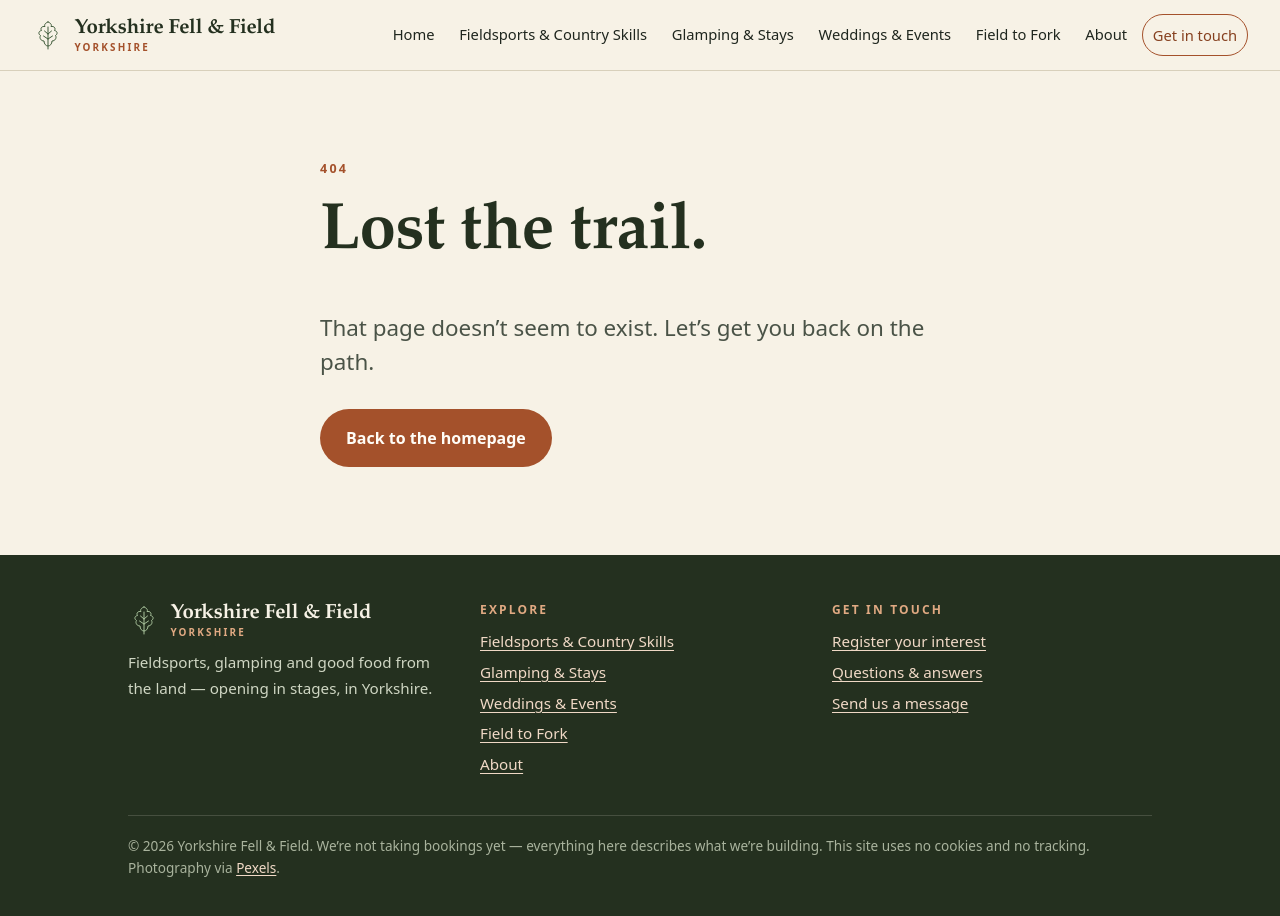
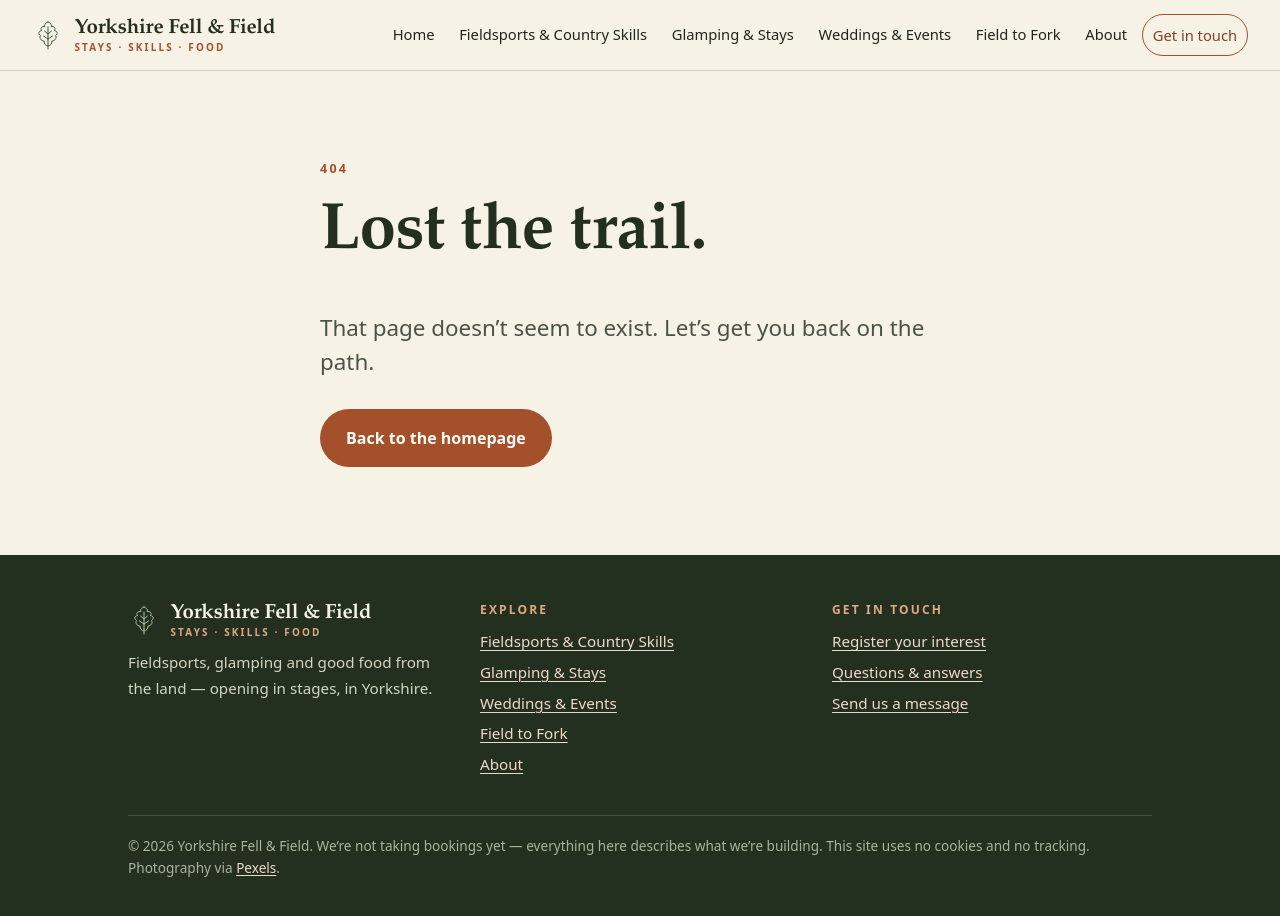
Before and after one commit to fruitbat3000/yorkshire-fell-and-field-web, a plain HTML site: page 404.html in a window 1280 px wide. Drawn offline with Linux system fonts and the light colour scheme.

Commit message:
Header tagline: Stays · Skills · Food
Co-Authored-By: Claude Sonnet 5 <noreply@anthropic.com>

```diff
--- a/404.html
+++ b/404.html
@@ -21,7 +21,7 @@
   <div class="wrap">
     <a class="brand" href="index.html" aria-label="Yorkshire Fell & Field — home">
       <svg class="ico" viewBox="0 0 64 64" aria-hidden="true" focusable="false"><use href="#i-leaf"/></svg>
-      <span class="brand-name">Yorkshire Fell &amp; Field<small>Yorkshire</small></span>
+      <span class="brand-name">Yorkshire Fell &amp; Field<small>Stays &middot; Skills &middot; Food</small></span>
     </a>
     <button class="menu-btn" type="button" aria-expanded="false" aria-controls="site-nav">Menu</button>
     <nav class="nav" id="site-nav" aria-label="Main">
@@ -45,7 +45,7 @@
   <div class="wrap">
     <div class="footer-grid">
       <div>
-        <a class="brand" href="index.html"><svg class="ico" viewBox="0 0 64 64" aria-hidden="true" focusable="false"><use href="#i-leaf"/></svg><span class="brand-name">Yorkshire Fell &amp; Field<small>Yorkshire</small></span></a>
+        <a class="brand" href="index.html"><svg class="ico" viewBox="0 0 64 64" aria-hidden="true" focusable="false"><use href="#i-leaf"/></svg><span class="brand-name">Yorkshire Fell &amp; Field<small>Stays &middot; Skills &middot; Food</small></span></a>
         <p>Fieldsports, glamping and good food from the land &mdash; opening in stages, in Yorkshire.</p>
       </div>
       <div>
```
Also changed, not shown: about.html (+2 -2 lines), contact.html (+2 -2 lines), events.html (+2 -2 lines), field-to-fork.html (+2 -2 lines), fieldsports.html (+2 -2 lines), glamping.html (+2 -2 lines), index.html (+2 -2 lines).
